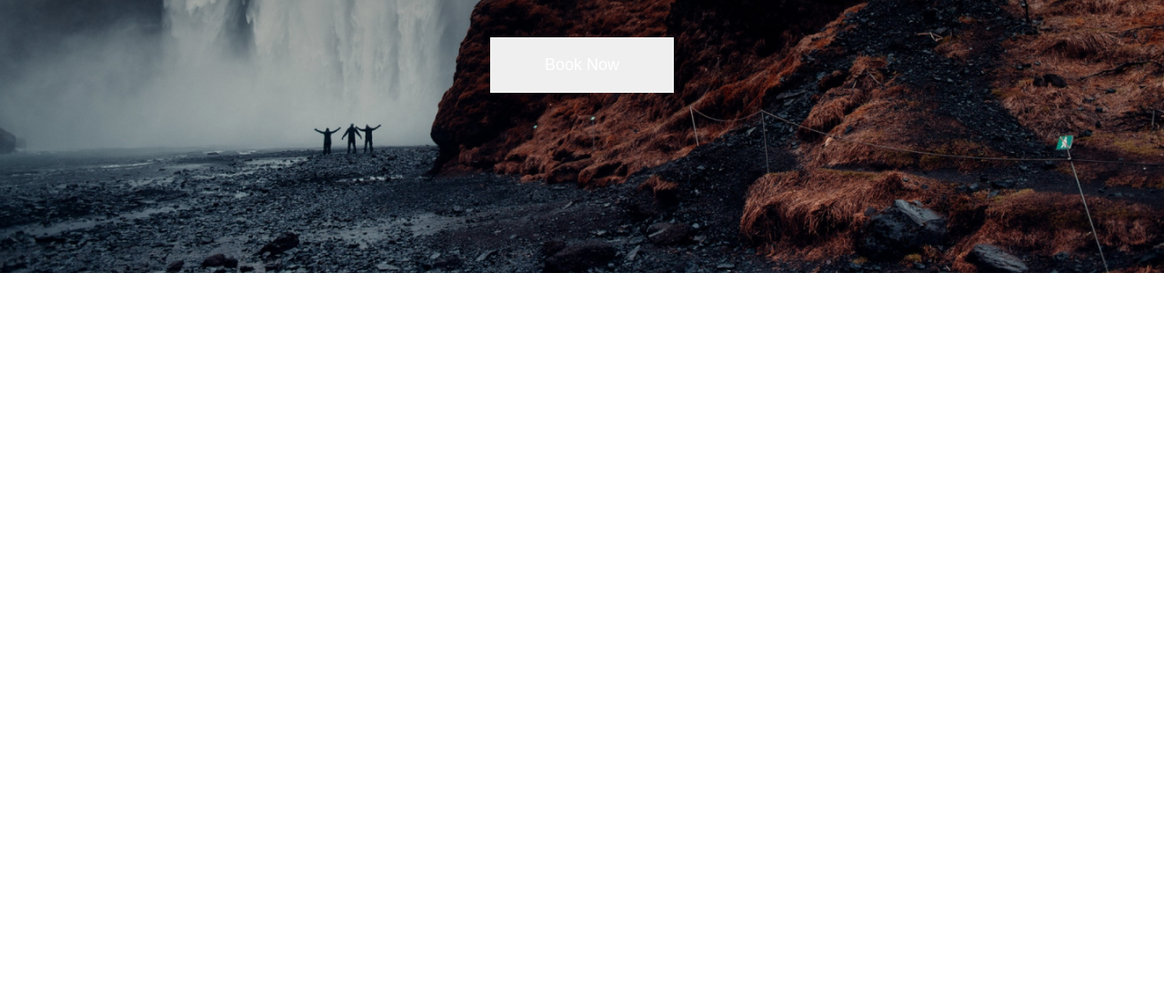
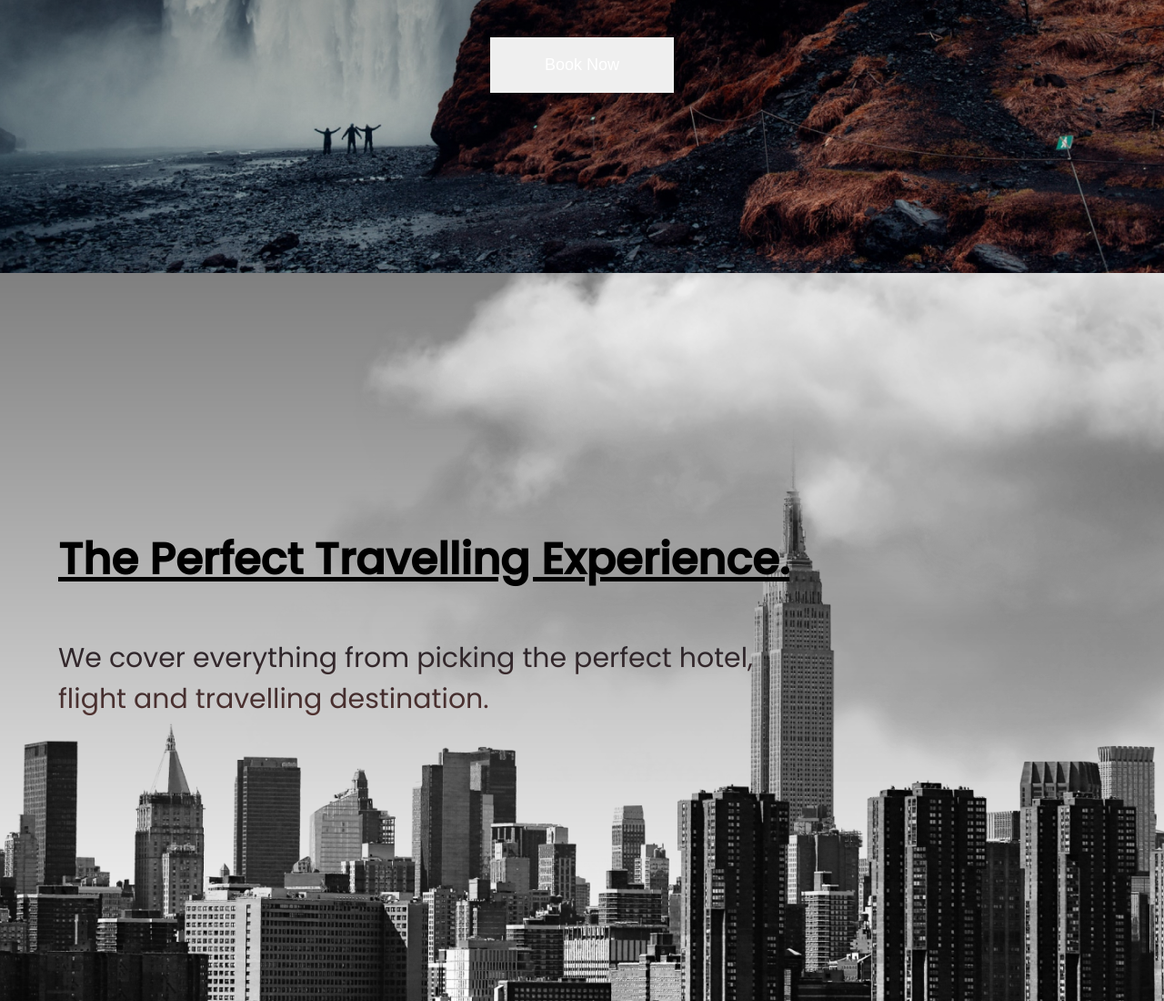
Before and after one commit to ameer-ahmad/Travelly, a plain HTML site: page index.html in a window 1280 px wide. Shown: the part 520-1620 px from the top of the page at 91% size. Before the commit the page ends 820 px from the top, so only its background shows below. Drawn offline with Linux system fonts and the light colour scheme; a web font is replaced by a local one.

Commit message:
Created and styled locations section, added animations

```diff
--- a/index.html
+++ b/index.html
@@ -29,6 +29,15 @@
         <h3>Start your travel at an affordable price with Travelly <br> Contact us now below.</h3>
         <button>Book Now</button>
     </section>
+
+    <section id="locations">
+        <header class="locations-head">
+            <h2>The Perfect Travelling Experience.</h2>
+            <h3>We cover everything from picking the perfect hotel, <br> flight and travelling destination.</h3>
+            <img src="img/cloud.png" class="moving-cloud-1 cloud" alt="">
+            <img src="img/cloud.png" class="moving-cloud-2 cloud" alt="">
+        </header>
+    </section>
 </body>
 
 </html>
--- a/style.css
+++ b/style.css
@@ -52,6 +52,11 @@ button {
     color: white;
     font-size: 1.8rem;
     cursor: pointer;
+    transition: background 0.5s ease-in-out;
+}
+
+button:hover {
+    background: #27394e;
 }
 
 
@@ -104,6 +109,67 @@ nav ul {
     padding: 5rem;
 }
 
+
+/* BENEFITS SECTION */
+
+#locations {
+    min-height: 100vh;
+    background: linear-gradient(rgba(0, 0, 0, 0.5), transparent), url('img/new-york-page.png');
+    background-size: cover;
+    background-position: center;
+    display: flex;
+    align-items: center;
+    position: relative;
+    overflow: hidden;
+}
+
+.locations-head {
+    width: 90%;
+    margin: auto;
+}
+
+.locations-head h2 {
+    padding: 1rem 0rem;
+    text-decoration: underline;
+    text-decoration-thickness: 0.5rem;
+}
+
+.locations-head h3 {
+    padding: 4rem 0rem;
+    background: linear-gradient(#131c27, #663b34);
+    background-clip: text;
+    -webkit-text-fill-color: transparent;
+}
+
+.cloud {
+    position: absolute;
+    top: 0;
+    right: 0;
+}
+
+.moving-cloud-1 {
+    animation: cloudAnimation 3s infinite alternate ease-in-out;
+}
+
+.moving-cloud-2 {
+    top: 20%;
+    z-index: -1;
+    opacity: 0.5;
+    animation: cloudAnimation 3.5s infinite alternate ease-in-out;
+}
+
+@keyframes cloudAnimation {
+    from {
+        transform: translate(10%, -10%);
+    }
+    to {
+        transform: translate(0%, 0%);
+    }
+}
+
+
+/* Media Query */
+
 @media screen and (max-width: 932px) {
     html {
         font-size: 45%;
@@ -114,4 +180,18 @@ nav ul {
     #logo {
         padding: 1rem;
     }
+    .cloud {
+        height: 40rem;
+        pointer-events: none;
+    }
+    .moving-cloud-1 {
+        z-index: -1;
+    }
+    .moving-cloud-2 {
+        z-index: -2;
+    }
+    .locations-head h3 {
+        background: rgba(19, 28, 39, 0.9);
+        -webkit-text-fill-color: white;
+    }
 }
```
